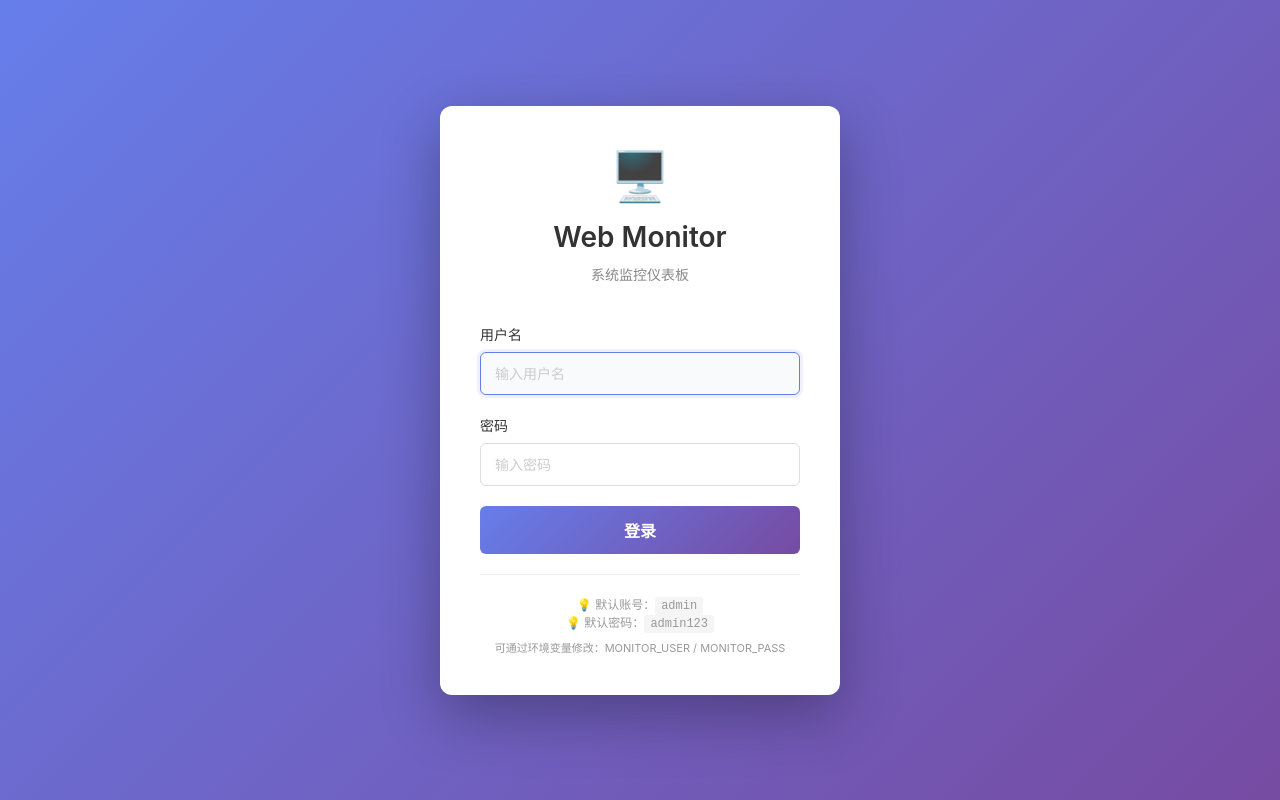
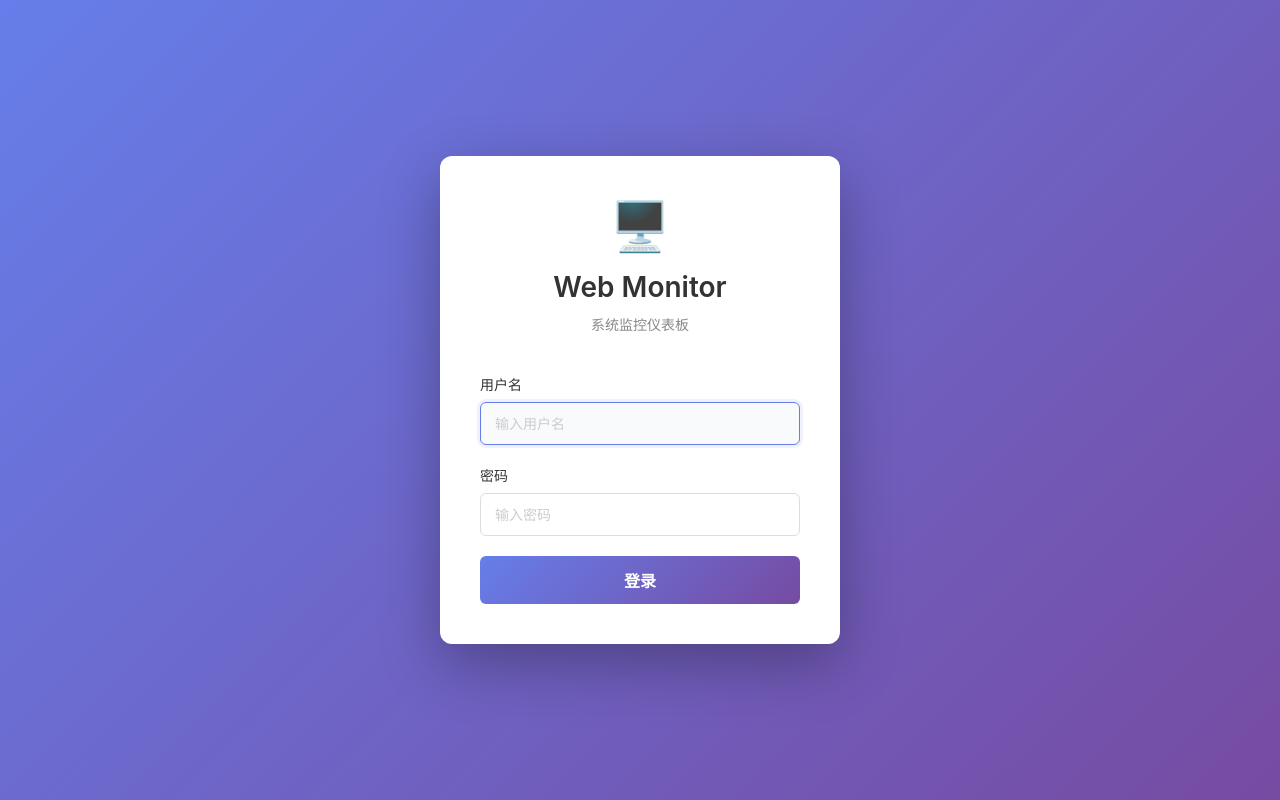
Before and after one commit to AnalyseDeCircuit/web-monitor, a Python web app: template templates/login.html in a window 1280 px wide. Run offline with Jinja, Linux system fonts and the light colour scheme; the template is opened without the code that fills it, so the values that code supplies are empty.

Commit message:
refactor: 移除登录页面中的默认账号和密码提示信息

```diff
--- a/templates/login.html
+++ b/templates/login.html
@@ -248,12 +248,6 @@
                 <span>登录中...</span>
             </div>
         </form>
-
-        <div class="tips">
-            <p>💡 默认账号：<code>admin</code></p>
-            <p>💡 默认密码：<code>admin123</code></p>
-            <p style="margin-top: 8px; font-size: 11px;">可通过环境变量修改：MONITOR_USER / MONITOR_PASS</p>
-        </div>
     </div>
 
     <script>
```
Also changed, not shown: 1 other file.
